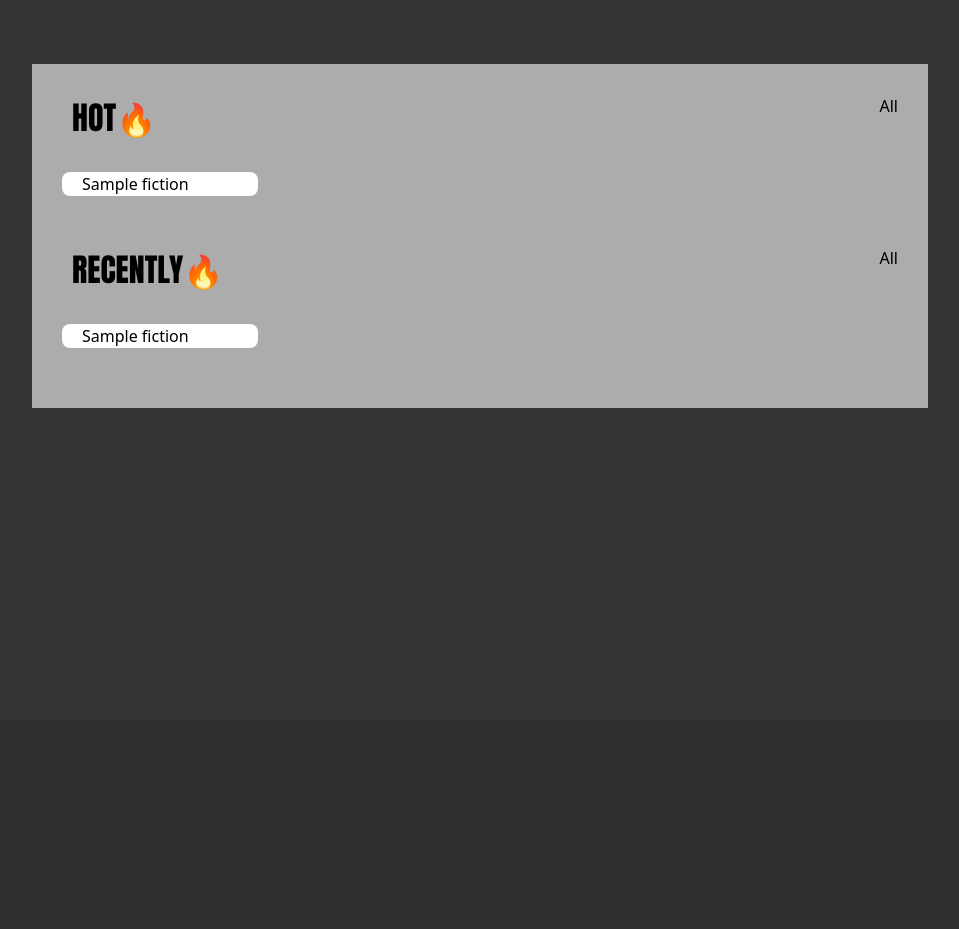
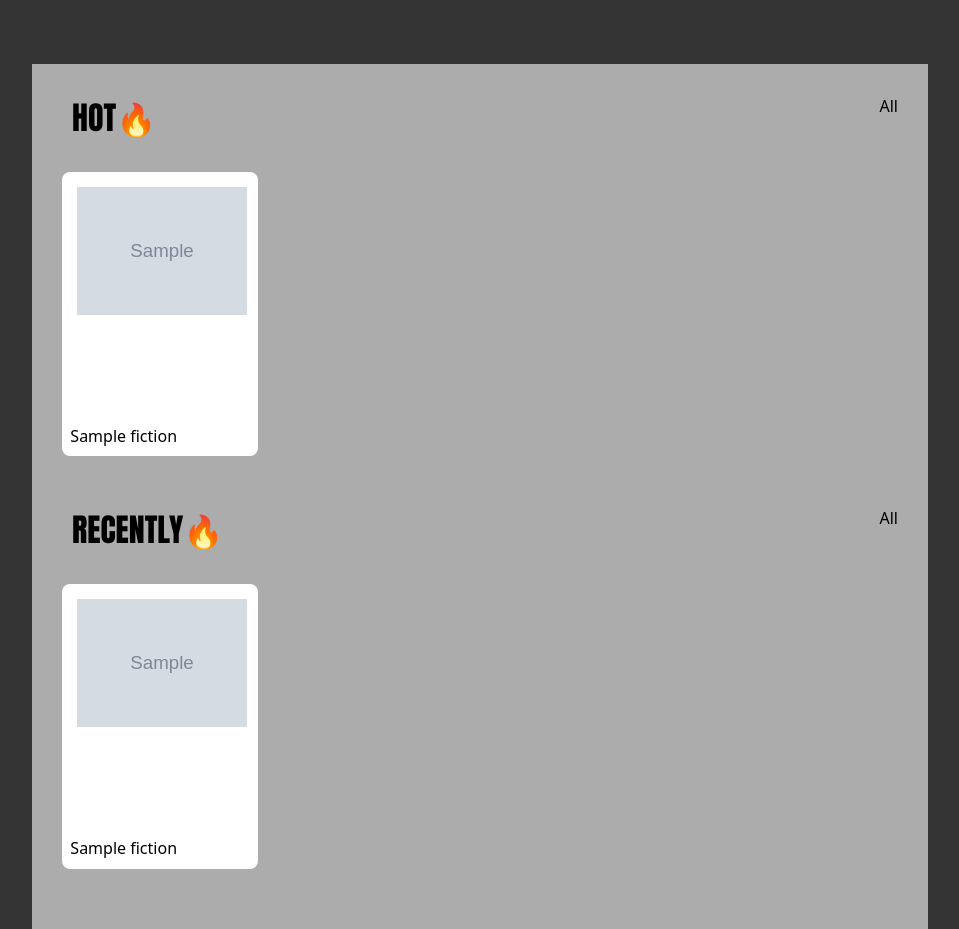
Before and after one commit to chinapat317/Fiction-Fans, a Django app: template fiction_fans/templates/fiction_fans/homepage.html in a window 1280 px wide. Shown: the part 80-1009 px from the top of the page, without its empty margins (160-1119 px from the left). Before the commit the page ends 488 px from the top, so only its background shows below. Run offline with Django 4.2, Linux system fonts and the light colour scheme; tables that the repository leaves empty hold one stand-in row (values such as "Sample post"); the template is opened without the code that fills it: values that come from a table or form of the project are taken from there, most other values are stand-ins (such as "Sample title", 1, 10 or a date in 2020); grey boxes marked "Sample" are stand-in pictures; some libraries are stand-ins or nearby versions.

Commit message:
Add display cover on homepage

```diff
--- a/fiction_fans/templates/fiction_fans/homepage.html
+++ b/fiction_fans/templates/fiction_fans/homepage.html
@@ -9,10 +9,13 @@
             HOT🔥
         </h>
     </div>
-    {% for fiction in fictions %}
-    <ul style="list-style: none; display: inline-flex; margin: 30px auto; padding: 0px 20px; box-sizing: border-box; width: 196px; border-radius: 8px; background-color: white;">
+    {% for fiction in fictions.hot %}
+    <ul style="list-style: none; display: inline-flex; margin: 30px auto; padding: 1%; box-sizing: border-box; width: 196px; border-radius: 8px; background-color: white;">
         <li>
             <a href="{% url 'fiction_fans:fiction_view' fiction.id %}" style="color: black; text-decoration: none;">
+                <div style="width: 170px; height: 230px; margin: 4%;">
+                    <img src="{{ fiction.cover_url }}">
+                </div>
                 {{ fiction.title }}
             </a>
         </li>
@@ -28,10 +31,13 @@
             RECENTLY🔥
         </h1>
     </div>
-    {% for fiction in fictions %}
-    <ul style="list-style: none; display: inline-flex; margin: 30px auto; padding: 0px 20px; box-sizing: border-box; width: 196px; border-radius: 8px; background-color: white;">
+    {% for fiction in fictions.recently %}
+    <ul style="list-style: none; display: inline-flex; margin: 30px auto; padding: 1%; box-sizing: border-box; width: 196px; border-radius: 8px; background-color: white;">
         <li>
             <a href="{% url 'fiction_fans:fiction_view' fiction.id %}" style="color: black; text-decoration: none;">
+                <div style="width: 170px; height: 230px; margin: 4%;">
+                    <img src="{{ fiction.cover_url }}">
+                </div>
                 {{ fiction.title }}
             </a>
         </li>
```
